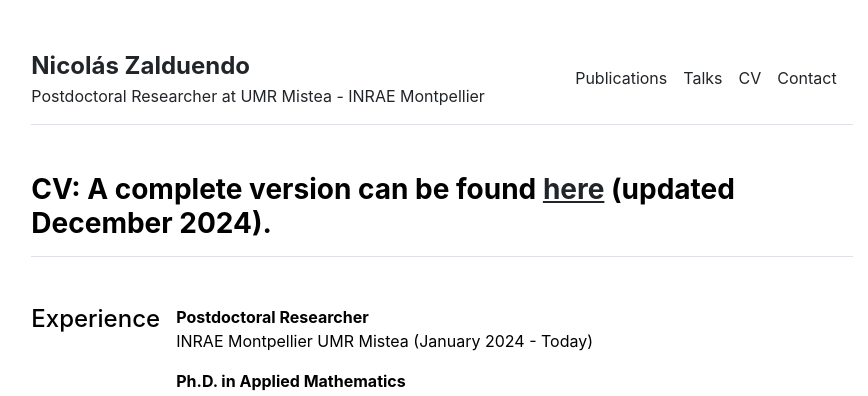
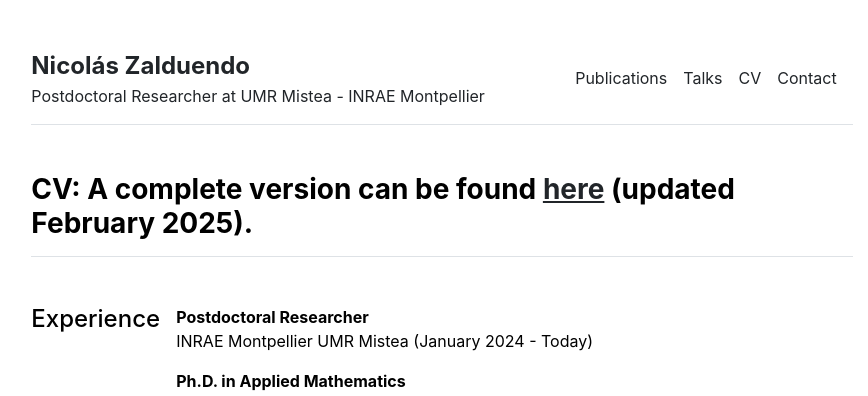
Before and after one commit to nzalduendo/nzalduendo.github.io, a Jekyll site: the page built from cv.md, in a window 1280 px wide. Shown: the top 396 px of the page, without its empty margins (198-1066 px from the left). Built offline with Jekyll 4.4.1, drawn with Linux system fonts in a browser that asks for light colours.

Commit message:
Update cv.html
updated CV

```diff
--- a/_layouts/cv.html
+++ b/_layouts/cv.html
@@ -6,7 +6,7 @@ layout: default
 
 <div class="row g-5 mb-5">
   <div>
-    <h3 class="fw-bold border-bottom pb-3 mb-5">CV: A complete version can be found <a href='/CV__06_12_24.pdf'>here</a> (updated December 2024).</h3>
+    <h3 class="fw-bold border-bottom pb-3 mb-5">CV: A complete version can be found <a href='/CV__25_02_25.pdf'>here</a> (updated February 2025).</h3>
     <div class="row g-5 mb-5">
       <div class="col-md-2">
         <h4>Experience</h4>
```
